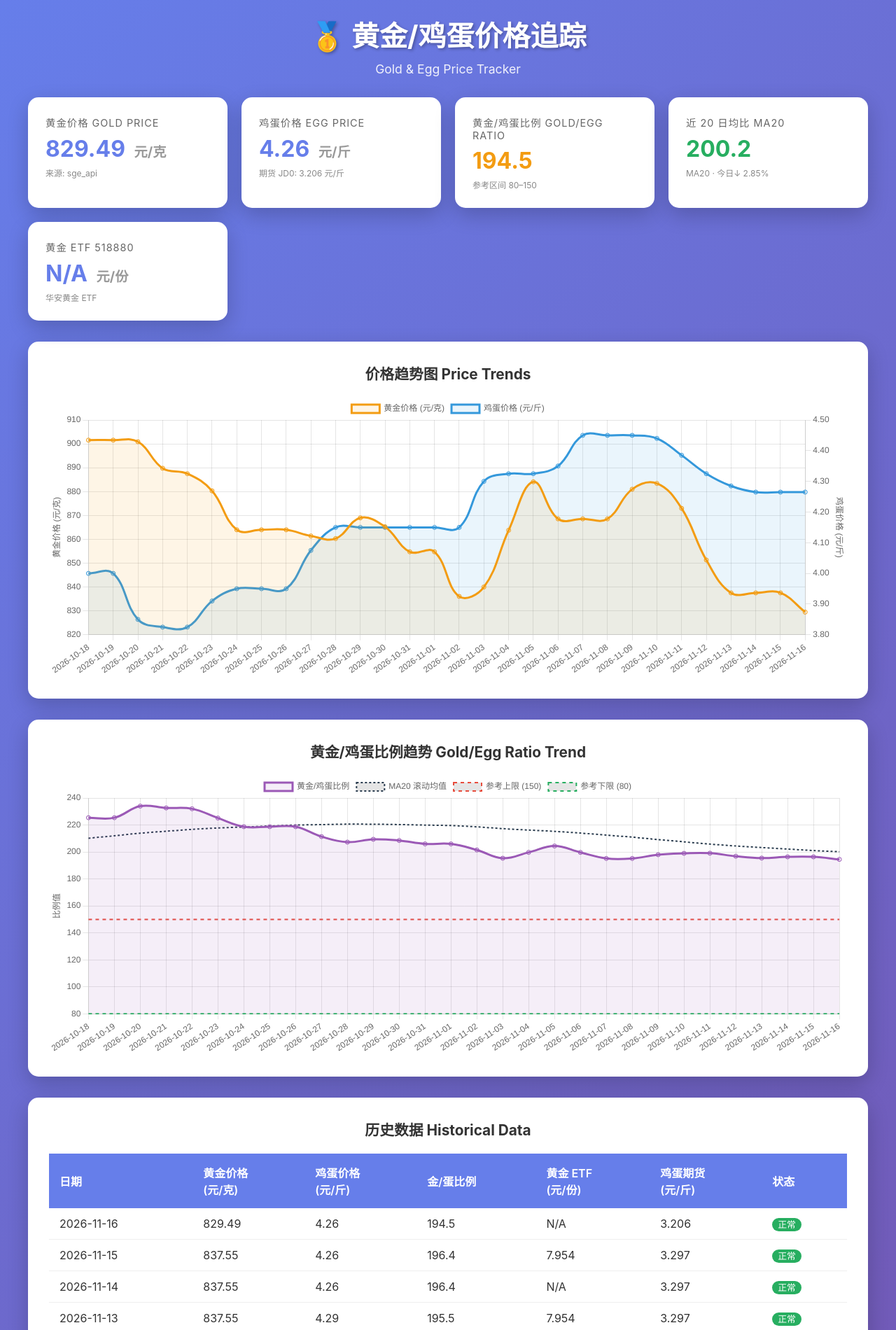
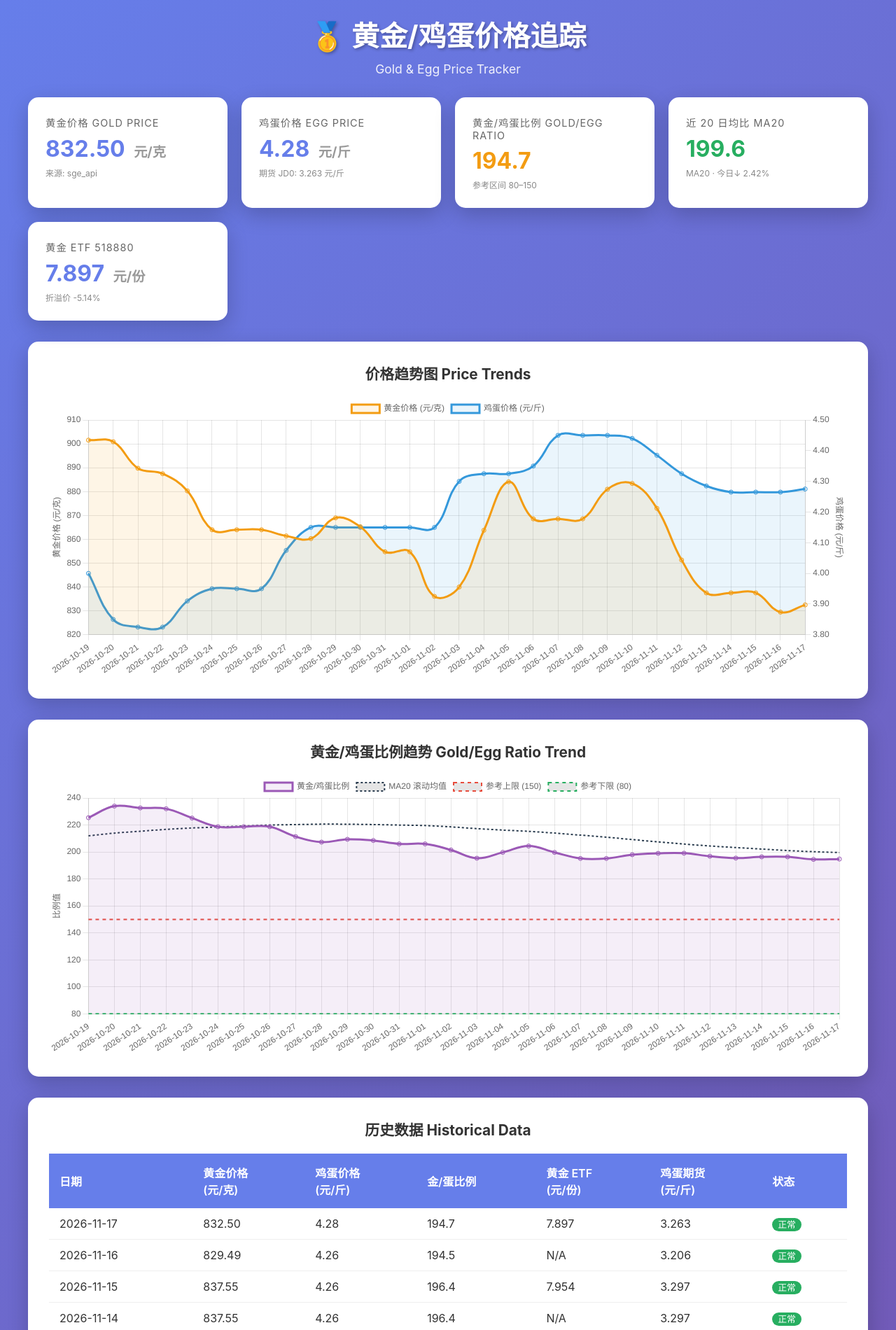
Before and after one commit to qszy1210/gold-rice, a plain HTML site: page index.html in a window 1280 px wide. Shown: the top 1900 px of the page at 70% size. Drawn offline with nearby package versions, Linux system fonts and the light colour scheme.

Commit message:
auto update price data 2026-11-17 10:00

```diff
--- a/index.html
+++ b/index.html
@@ -206,7 +206,7 @@
             <div class="stat-card">
                 <div class="stat-label">黄金价格 Gold Price</div>
                 <div class="stat-value">
-                    829.49
+                    832.50
                     <span class="stat-unit">元/克</span>
                 </div>
                 <div class="stat-subtitle">来源: sge_api</div>
@@ -215,16 +215,16 @@
             <div class="stat-card">
                 <div class="stat-label">鸡蛋价格 Egg Price</div>
                 <div class="stat-value">
-                    4.26
+                    4.28
                     <span class="stat-unit">元/斤</span>
                 </div>
-                <div class="stat-subtitle">期货 JD0: 3.206 元/斤</div>
+                <div class="stat-subtitle">期货 JD0: 3.263 元/斤</div>
             </div>
 
             <div class="stat-card">
                 <div class="stat-label">黄金/鸡蛋比例 Gold/Egg Ratio</div>
                 <div class="stat-value warning">
-                    194.5
+                    194.7
                 </div>
                 <div class="stat-subtitle">参考区间 80–150</div>
             </div>
@@ -232,18 +232,18 @@
             <div class="stat-card">
                 <div class="stat-label">近 20 日均比 MA20</div>
                 <div class="stat-value success">
-                    200.2
+                    199.6
                 </div>
-                <div class="stat-subtitle">MA20 · 今日↓ 2.85%</div>
+                <div class="stat-subtitle">MA20 · 今日↓ 2.42%</div>
             </div>
 
             <div class="stat-card">
                 <div class="stat-label">黄金 ETF 518880</div>
                 <div class="stat-value">
-                    N/A
+                    7.897
                     <span class="stat-unit">元/份</span>
                 </div>
-                <div class="stat-subtitle">华安黄金 ETF</div>
+                <div class="stat-subtitle">折溢价 -5.14%</div>
             </div>
         </div>
 
@@ -273,6 +273,15 @@
                 </thead>
                 <tbody>
 
+                    <tr>
+                        <td>2026-11-17</td>
+                        <td>832.50</td>
+                        <td>4.28</td>
+                        <td>194.7</td>
+                        <td>7.897</td>
+                        <td>3.263</td>
+                        <td><span class="success-badge">正常</span></td>
+                    </tr>
                     <tr>
                         <td>2026-11-16</td>
                         <td>829.49</td>
@@ -534,22 +543,13 @@
                         <td>3.332</td>
                         <td><span class="success-badge">正常</span></td>
                     </tr>
-                    <tr>
-                        <td>2026-10-18</td>
-                        <td>901.57</td>
-                        <td>4.00</td>
-                        <td>225.4</td>
-                        <td>8.554</td>
-                        <td>3.332</td>
-                        <td><span class="success-badge">正常</span></td>
-                    </tr>
                 </tbody>
             </table>
         </div>
 
         <footer>
             <div class="update-time">
-                最后更新: 2026-11-16T08:54:40.515796
+                最后更新: 2026-11-17T10:00:39.757854
             </div>
             <p style="margin-top: 20px;">
                 数据来源: 上海黄金交易所 (Au99.99) · 华安黄金 ETF (518880) · 大商所鸡蛋期货 (JD0) · 鸡蛋产业网现货<br>
@@ -564,11 +564,11 @@
         const priceChart = new Chart(priceCtx, {
             type: 'line',
             data: {
-                labels: ["2026-10-18", "2026-10-19", "2026-10-20", "2026-10-21", "2026-10-22", "2026-10-23", "2026-10-24", "2026-10-25", "2026-10-26", "2026-10-27", "2026-10-28", "2026-10-29", "2026-10-30", "2026-10-31", "2026-11-01", "2026-11-02", "2026-11-03", "2026-11-04", "2026-11-05", "2026-11-06", "2026-11-07", "2026-11-08", "2026-11-09", "2026-11-10", "2026-11-11", "2026-11-12", "2026-11-13", "2026-11-14", "2026-11-15", "2026-11-16"],
+                labels: ["2026-10-19", "2026-10-20", "2026-10-21", "2026-10-22", "2026-10-23", "2026-10-24", "2026-10-25", "2026-10-26", "2026-10-27", "2026-10-28", "2026-10-29", "2026-10-30", "2026-10-31", "2026-11-01", "2026-11-02", "2026-11-03", "2026-11-04", "2026-11-05", "2026-11-06", "2026-11-07", "2026-11-08", "2026-11-09", "2026-11-10", "2026-11-11", "2026-11-12", "2026-11-13", "2026-11-14", "2026-11-15", "2026-11-16", "2026-11-17"],
                 datasets: [
                     {
                         label: '黄金价格 (元/克)',
-                        data: [901.57, 901.57, 900.89, 889.78, 887.5, 880.3, 864.0, 864.0, 864.0, 861.41, 860.31, 868.99, 865.26, 854.76, 854.76, 836.08, 840.01, 863.79, 884.09, 868.57, 868.57, 868.57, 881.0, 883.42, 872.98, 851.33, 837.55, 837.55, 837.55, 829.49],
+                        data: [901.57, 900.89, 889.78, 887.5, 880.3, 864.0, 864.0, 864.0, 861.41, 860.31, 868.99, 865.26, 854.76, 854.76, 836.08, 840.01, 863.79, 884.09, 868.57, 868.57, 868.57, 881.0, 883.42, 872.98, 851.33, 837.55, 837.55, 837.55, 829.49, 832.5],
                         borderColor: '#f39c12',
                         backgroundColor: 'rgba(243, 156, 18, 0.1)',
                         yAxisID: 'y',
@@ -577,7 +577,7 @@
                     },
                     {
                         label: '鸡蛋价格 (元/斤)',
-                        data: [4.0, 4.0, 3.85, 3.825, 3.825, 3.91, 3.95, 3.95, 3.95, 4.075, 4.15, 4.15, 4.15, 4.15, 4.15, 4.15, 4.3, 4.325, 4.325, 4.35, 4.45, 4.45, 4.45, 4.44, 4.385, 4.325, 4.285, 4.265, 4.265, 4.265],
+                        data: [4.0, 3.85, 3.825, 3.825, 3.91, 3.95, 3.95, 3.95, 4.075, 4.15, 4.15, 4.15, 4.15, 4.15, 4.15, 4.3, 4.325, 4.325, 4.35, 4.45, 4.45, 4.45, 4.44, 4.385, 4.325, 4.285, 4.265, 4.265, 4.265, 4.275],
                         borderColor: '#3498db',
                         backgroundColor: 'rgba(52, 152, 219, 0.1)',
                         yAxisID: 'y1',
@@ -630,11 +630,11 @@
         const ratioChart = new Chart(ratioCtx, {
             type: 'line',
             data: {
-                labels: ["2026-10-18", "2026-10-19", "2026-10-20", "2026-10-21", "2026-10-22", "2026-10-23", "2026-10-24", "2026-10-25", "2026-10-26", "2026-10-27", "2026-10-28", "2026-10-29", "2026-10-30", "2026-10-31", "2026-11-01", "2026-11-02", "2026-11-03", "2026-11-04", "2026-11-05", "2026-11-06", "2026-11-07", "2026-11-08", "2026-11-09", "2026-11-10", "2026-11-11", "2026-11-12", "2026-11-13", "2026-11-14", "2026-11-15", "2026-11-16"],
+                labels: ["2026-10-19", "2026-10-20", "2026-10-21", "2026-10-22", "2026-10-23", "2026-10-24", "2026-10-25", "2026-10-26", "2026-10-27", "2026-10-28", "2026-10-29", "2026-10-30", "2026-10-31", "2026-11-01", "2026-11-02", "2026-11-03", "2026-11-04", "2026-11-05", "2026-11-06", "2026-11-07", "2026-11-08", "2026-11-09", "2026-11-10", "2026-11-11", "2026-11-12", "2026-11-13", "2026-11-14", "2026-11-15", "2026-11-16", "2026-11-17"],
                 datasets: [
                     {
                         label: '黄金/鸡蛋比例',
-                        data: [225.3925, 225.3925, 233.99740259740258, 232.6222222222222, 232.02614379084966, 225.14066496163682, 218.73417721518987, 218.73417721518987, 218.73417721518987, 211.38895705521472, 207.3036144578313, 209.39518072289155, 208.49638554216867, 205.96626506024094, 205.96626506024094, 201.46506024096385, 195.35116279069769, 199.7202312138728, 204.41387283236995, 199.67126436781612, 195.18426966292134, 195.18426966292134, 197.97752808988764, 198.96846846846844, 199.08323831242876, 196.8393063583815, 195.46091015169193, 196.37749120750294, 196.37749120750294, 194.48769050410317],
+                        data: [225.3925, 233.99740259740258, 232.6222222222222, 232.02614379084966, 225.14066496163682, 218.73417721518987, 218.73417721518987, 218.73417721518987, 211.38895705521472, 207.3036144578313, 209.39518072289155, 208.49638554216867, 205.96626506024094, 205.96626506024094, 201.46506024096385, 195.35116279069769, 199.7202312138728, 204.41387283236995, 199.67126436781612, 195.18426966292134, 195.18426966292134, 197.97752808988764, 198.96846846846844, 199.08323831242876, 196.8393063583815, 195.46091015169193, 196.37749120750294, 196.37749120750294, 194.48769050410317, 194.73684210526315],
                         borderColor: '#9b59b6',
                         backgroundColor: 'rgba(155, 89, 182, 0.1)',
                         tension: 0.4,
@@ -642,7 +642,7 @@
                     },
                     {
                         label: 'MA20 滚动均值',
-                        data: [210.19199989614413, 211.97857226456523, 213.94384369595377, 215.3573872394973, 216.74112686147222, 217.78059254198652, 218.4997338351784, 219.21887512837034, 219.93801642156228, 220.28989670675546, 220.610032384602, 220.56258211842095, 220.30877093508076, 219.92845372764413, 219.5667905934071, 218.6101655566748, 217.28017768393974, 216.2229793680902, 215.28167300970867, 213.99561122809945, 212.48519971124557, 210.9747881943916, 209.17379446901586, 207.49110678132814, 205.84396150740713, 204.42889357724437, 203.26523022406946, 202.1473959236851, 201.02956162330076, 200.1844982957452],
+                        data: [211.97857226456523, 213.94384369595377, 215.3573872394973, 216.74112686147222, 217.78059254198652, 218.4997338351784, 219.21887512837034, 219.93801642156228, 220.28989670675546, 220.610032384602, 220.56258211842095, 220.30877093508076, 219.92845372764413, 219.5667905934071, 218.6101655566748, 217.28017768393974, 216.2229793680902, 215.28167300970867, 213.99561122809945, 212.48519971124557, 210.9747881943916, 209.17379446901586, 207.49110678132814, 205.84396150740713, 204.42889357724437, 203.26523022406946, 202.1473959236851, 201.02956162330076, 200.1844982957452, 199.55615967811679],
                         borderColor: '#2c3e50',
                         borderDash: [3, 3],
                         borderWidth: 2,
```
Also changed, not shown: data/price_history.json.
